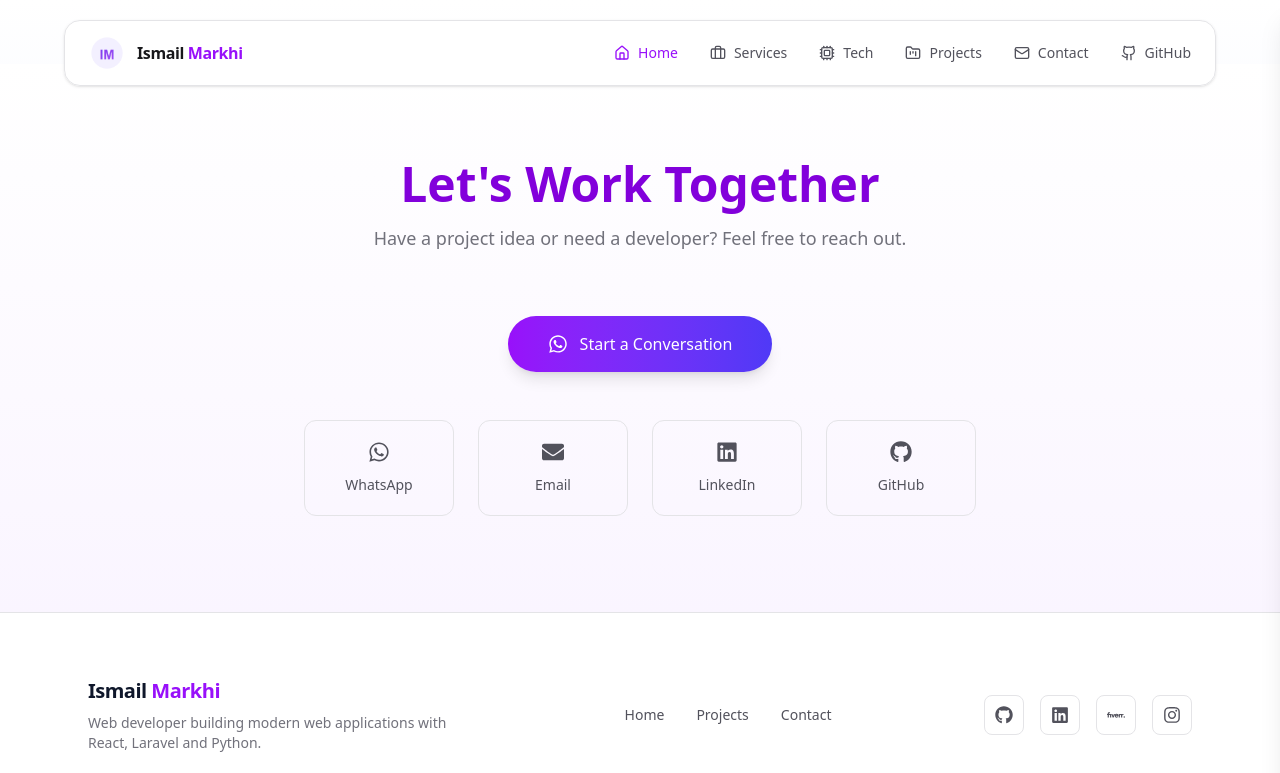
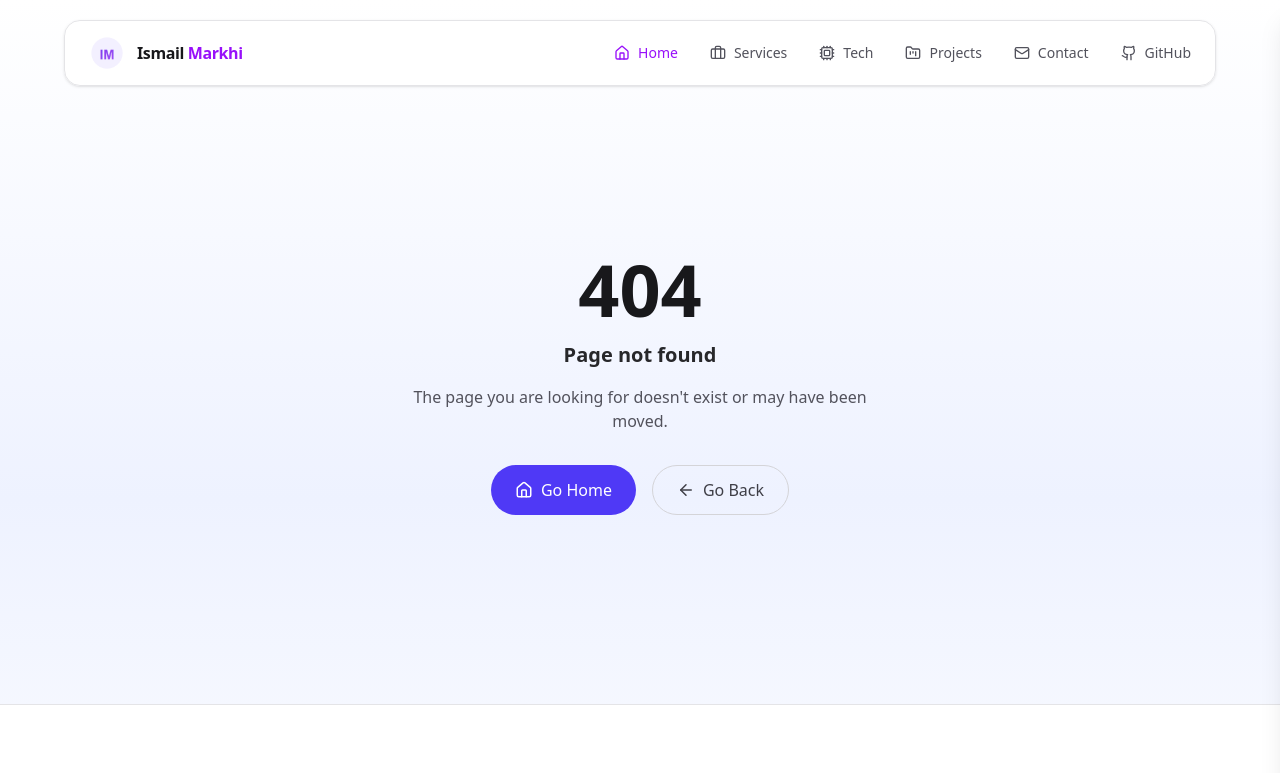
Before and after one commit to IsmailMarkhi/MyWorld, a React (Vite) app: page /contact in a window 1280 px wide. Shown: the top 773 px of the page. Built offline with nearby package versions, Linux system fonts and the light colour scheme.

Commit message:
hero bug fi

```diff
--- a/src/App.jsx
+++ b/src/App.jsx
@@ -29,8 +29,6 @@
 
           <Routes>
             <Route path="/" element={<Home />} />
-            <Route path="/projects" element={<Projects />} />
-            <Route path="/contact" element={<Contact />} />
             <Route path="*" element={<NotFound />} />
           </Routes>
 
```
